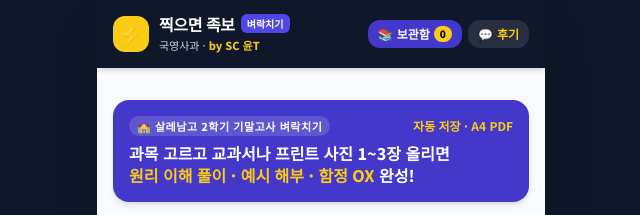
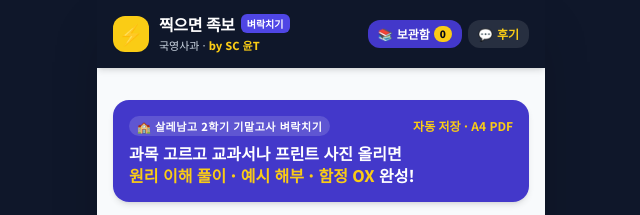
Before and after one commit to yoontr83-eng/jjikjok, a plain HTML site: page index.html in a window 1280 px wide. Shown: the top 215 px of the page, 319-959 px from the left. Drawn offline with nearby package versions, Linux system fonts and the light colour scheme; a web font is replaced by a local one.

Commit message:
Update index.html

```diff
--- a/index.html
+++ b/index.html
@@ -166,7 +166,7 @@
             <span class="text-xs font-bold text-volt-400">자동 저장 · A4 PDF</span>
           </div>
           <h2 class="text-base font-extrabold leading-snug mt-1.5">
-            과목 고르고 교과서나 프린트 사진 1~3장 올리면<br>
+            과목 고르고 교과서나 프린트 사진 올리면<br>
             <span class="text-volt-400">원리 이해 풀이 · 예시 해부 · 함정 OX</span> 완성!
           </h2>
         </div>
```
